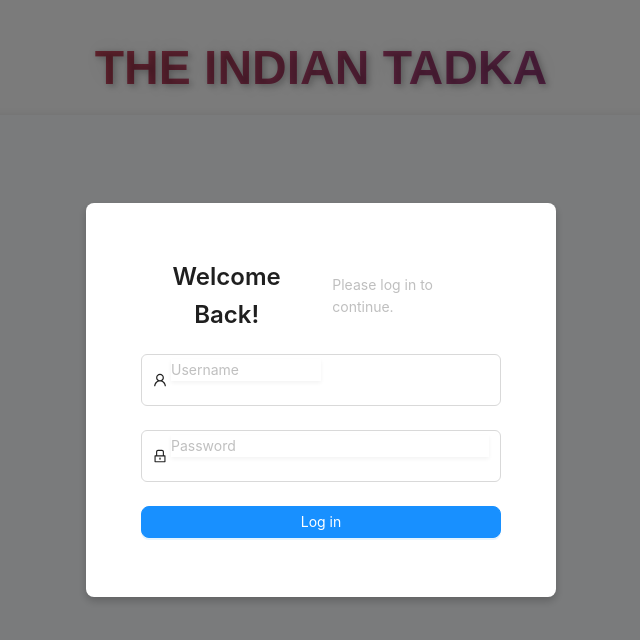
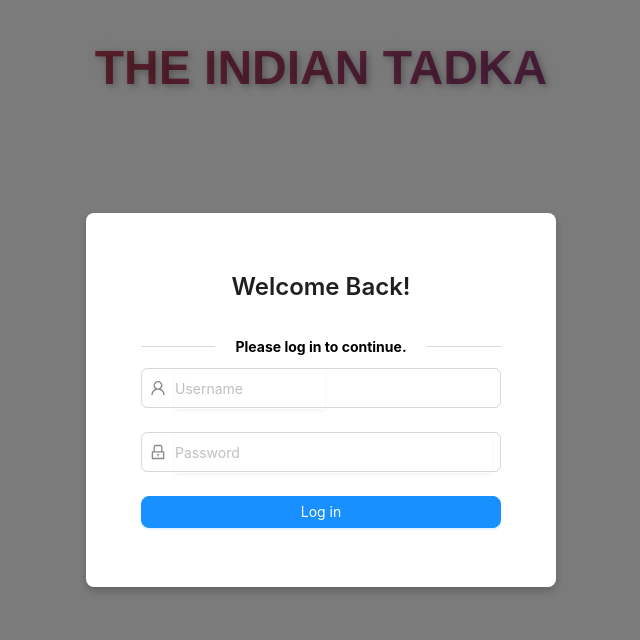
Before and after one commit to IndianTadka-de/restro-bill, a React (Create React App) app in the folder restro-frontend/: page / in a window 1280 px wide. Shown: the top 640 px of the page, without its empty margins (319-959 px from the left). Built offline with nearby package versions, Linux system fonts and the light colour scheme; no server answers.

Commit message:
added login css

```diff
--- a/restro-frontend/src/App.js
+++ b/restro-frontend/src/App.js
@@ -57,10 +57,11 @@ function App() {
     <div className="main-content">
       {isAuthenticated && <Sidebar className="sidebar" onLogout={handleLogout} />}
       <div className="heading">The Indian Tadka</div>
-      <div className="content">
+        <div className={isModelOpen ? '' : 'content'}>
         <Routes>
           <Route path="/" element={isAuthenticated ? (
             <OrderList />) : ( <Login isModelOpen={isModelOpen} setModelOpen={setModelOpen} setLogin={setAuthenticated} />)} />
+
           <Route path="/orderCreate" element={<ProtectedRoute isAuthenticated={isAuthenticated}>
                 <OrderCreate />
               </ProtectedRoute>} />
--- a/restro-frontend/src/components/LoginForm.css
+++ b/restro-frontend/src/components/LoginForm.css
@@ -1,5 +1,6 @@
 .login-box{
     margin: auto;
+    background-color: #ffffff;
 }
 
 .login-subtitle{
@@ -22,6 +23,45 @@
 
   .center-text {
     font-size: 14px;
-    color: #bfbfbf; /* Adjust to your text color preference */
-    margin: 0; /* Remove default margin */
+    color: black; /* Adjust to your text color preference */
+    margin: 10px; /* Remove default margin */
+    font-weight: bold;
   }
+
+  /* Ensure prefix aligns vertically with input */
+.ant-input-affix-wrapper {
+  display: flex;
+  align-items: center; /* Vertically aligns content */
+  padding: 0 8px; /* Add horizontal padding */
+  height: 40px; /* Consistent height */
+  line-height: 40px; /* Aligns text and placeholder */
+}
+
+/* Ensure icon aligns with text */
+.ant-input-prefix {
+  margin-right: 8px; /* Add space between icon and text */
+  font-size: 16px; /* Match text size */
+  color: #888; /* Neutral color for icon */
+  display: flex;
+  align-items: center;
+}
+
+/* Input field adjustments */
+.ant-input {
+  height: 40px; /* Consistent height */
+  line-height: 40px; /* Center text and placeholder */
+  padding-left: 0; /* Reset internal padding */
+  font-size: 14px; /* Adjust font size */
+  margin-block: auto;
+  margin-left: 5px;
+}
+
+input:-webkit-autofill {
+
+  background-color: #fff !important; /* Custom background */
+  color: #000 !important; /* Custom text color */
+  border: 2px solid #000000; /* Custom border */
+  border-radius: 5px; /* Rounded corners */
+  transition: background-color 5000s ease-in-out 0s; /* Smooth autofill transition */
+  height: auto;
+}
--- a/restro-frontend/src/components/LoginForm.js
+++ b/restro-frontend/src/components/LoginForm.js
@@ -18,7 +18,6 @@ const LoginForm = ({ setModelOpen, setLogin }) => {
 
             // Decode JWT payload
             const payload = JSON.parse(atob(jwtToken.split('.')[1]));
-            console.log('Decoded JWT Payload:', payload);
 
             // Update login state
             setLogin(true);
@@ -49,18 +48,19 @@ const LoginForm = ({ setModelOpen, setLogin }) => {
           style={{ maxWidth: 360}}
           onFinish={onFinish}
         >
+          <h2 className="login-title">Welcome Back!</h2>
+          <div className="center-container">
 
-          <div class="center-container">
-            <h2 className="login-title">Welcome Back!</h2>
-            <hr class="line" />
-            <p class="center-text">Please log in to continue.</p>
-            <hr class="line" />
+            <hr className="line" />
+            <p className="center-text">Please log in to continue.</p>
+            <hr className="line" />
           </div>
           <Form.Item
             name="username"
             rules={[{ required: true, message: 'Please input your Username!' }]}
+            style={{color: '#888'}}
           >
-            <Input prefix={<UserOutlined />} placeholder="Username" />
+            <Input prefix={<UserOutlined />} className='login-input-username' placeholder="Username" />
           </Form.Item>
           <Form.Item
             name="password"
```
